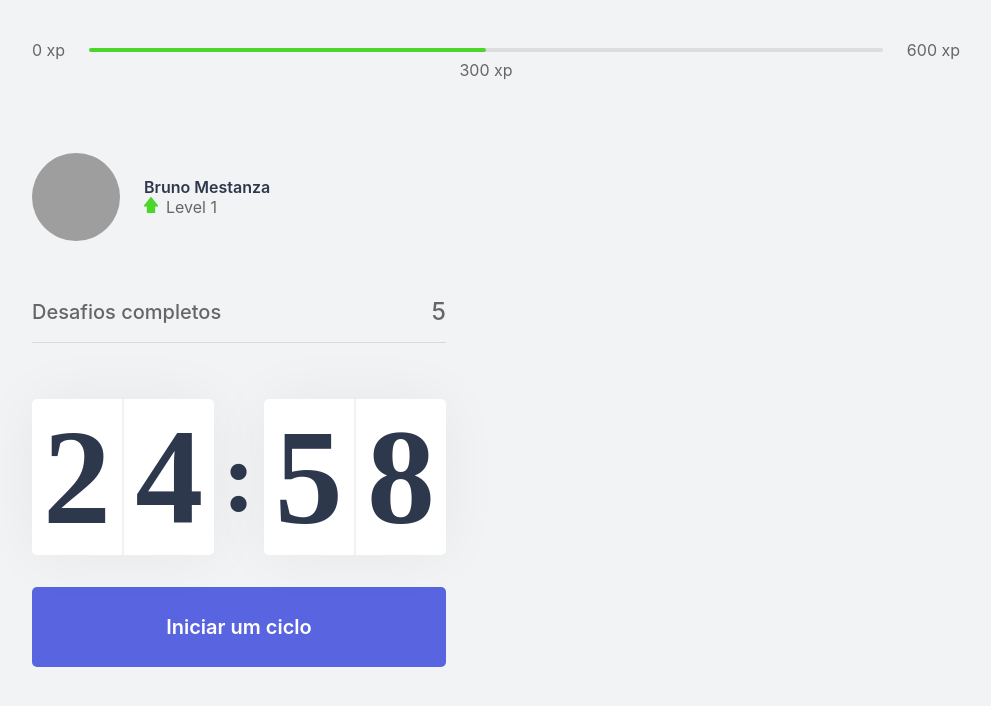
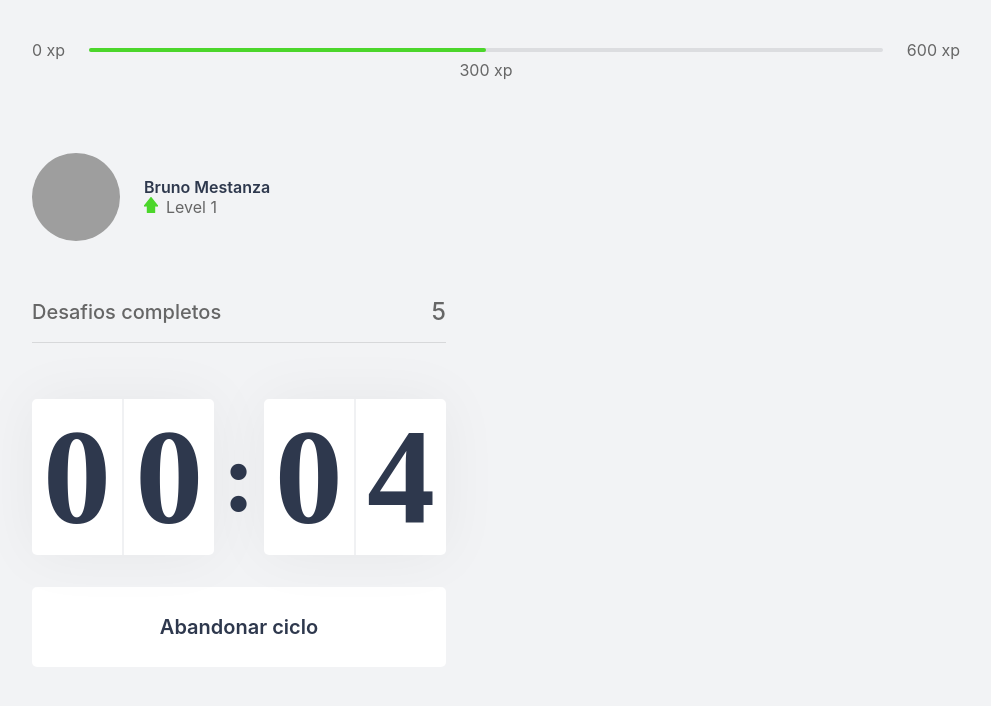
Before and after one commit to brunomestanza/moveit, a Next.js app: page / in a window 1280 px wide. Both pictures are taken after a click on the button "Iniciar um ciclo". Shown: the top 706 px of the page, without its empty margins (144-1135 px from the left). Built offline with nearby package versions, Linux system fonts and the light colour scheme; grey boxes are pictures that could not be loaded.

Commit message:
feat: finished Countdown | style: finished Countdown styles

```diff
--- a/src/components/Countdown.tsx
+++ b/src/components/Countdown.tsx
@@ -1,23 +1,34 @@
 import { useState, useEffect } from 'react';
 import styles from '../styles/components/Countdown.module.css';
 
+let countdownTimeout: NodeJS.Timeout;
+
 export default function Countdown() {
-  const [time, setTime] = useState(25 * 60);
-  const [active, setActive] = useState(false);
+  const [time, setTime] = useState(0.1 * 60);
+  const [isActive, setIsActive] = useState(false);
+  const [hasFinished, setHasFinished] = useState(false);
   const minutes = Math.floor(time / 60);
   const seconds = time % 60;
   const [minuteLeft, minuteRight] = String(minutes).padStart(2, '0').split('');
   const [secondLeft, secondRight] = String(seconds).padStart(2, '0').split('');
+  function startCountdown() {
+    setIsActive(true);
+  }
+  function resetCountdown() {
+    clearTimeout(countdownTimeout);
+    setTime(0.1 * 60);
+    setIsActive(false);
+  }
   useEffect(() => {
-    if (active && time > 0) {
-      setTimeout(() => {
+    if (isActive && time > 0) {
+      countdownTimeout = setTimeout(() => {
         setTime(time - 1);
       }, 1000);
+    } else if (isActive && time === 0) {
+      setHasFinished(true);
+      setIsActive(false);
     }
-  }, [active, time]);
-  function startCountdown() {
-    setActive(true);
-  }
+  }, [isActive, time]);
   return (
     <div>
       <div className={styles.countdownContainer}>
@@ -31,9 +42,36 @@
           <span>{secondRight}</span>
         </div>
       </div>
-      <button type="button" className={styles.countdownButton} onClick={startCountdown}>
-        Iniciar um ciclo
-      </button>
+      { hasFinished ? (
+        <button
+          disabled
+          type="button"
+          className={styles.countdownButton}
+        >
+          Ciclo encerrado
+        </button>
+      ) : (
+        <>
+          { isActive ? (
+            <button
+              type="button"
+              className={`${styles.countdownButton} ${styles.countdownButtonActive}`}
+              onClick={resetCountdown}
+            >
+              Abandonar ciclo
+            </button>
+          )
+            : (
+              <button
+                type="button"
+                className={styles.countdownButton}
+                onClick={startCountdown}
+              >
+                Iniciar um ciclo
+              </button>
+            )}
+        </>
+      )}
     </div>
   );
 }
--- a/src/styles/components/Countdown.module.css
+++ b/src/styles/components/Countdown.module.css
@@ -51,6 +51,22 @@
   transition: background-color 0.2s;
 }
 
-.countdownButton:hover {
+.countdownButton:not(:disabled):hover {
   background-color: var(--blue-dark);
 }
+
+.countdownButtonActive {
+  background-color: var(--white);
+  color: var(--title);
+}
+
+.countdownButtonActive:not(:disabled):hover {
+  background-color: var(--red);
+  color: var(--white);
+}
+
+.countdownButton:disabled {
+  background-color: var(--white);
+  color: var(--text);
+  cursor: not-allowed;
+}
```
Also changed, not shown: .eslintrc.json.
